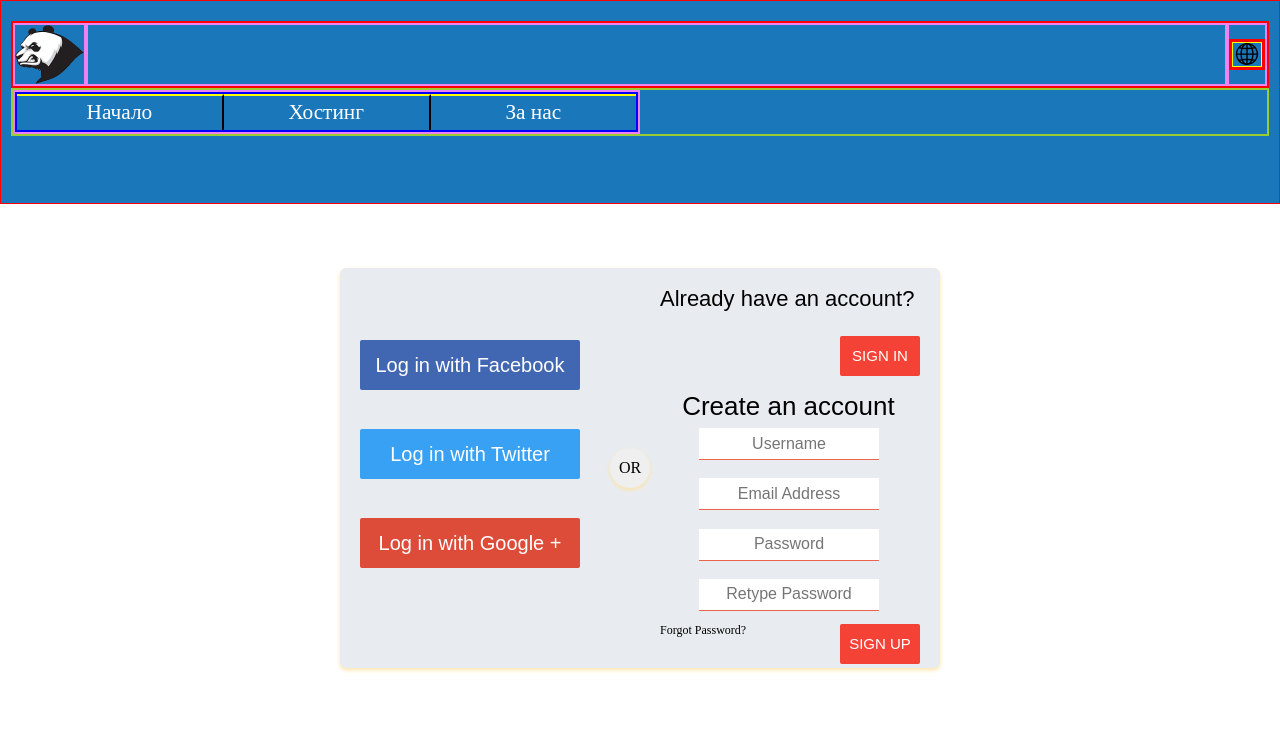
After one commit to LightNeverDies/ResonanceBG_Project1, a PHP site: page /singin.php in a window 1280 px wide. The commit adds this page. Shown: the top 731 px of the page. Run offline with PHP 8.4, Linux system fonts and the light colour scheme; data that the repository does not hold is empty.

Commit message:
Login/Register Form

```diff
--- a/index.php
+++ b/index.php
@@ -15,6 +15,7 @@
                <?php include("header.php") ?>
             </header>
             <main>
+
             </main>
             <footer>
 
--- /dev/null
+++ b/scripts/change_form.js
@@ -0,0 +1,3 @@
+$('.signIn a').click(function(){
+    $('.signup-box').animate({height: "toggle", opacity: "toggle"}, "slow");
+});
--- /dev/null
+++ b/singin.php
@@ -0,0 +1,81 @@
+<!DOCTYPE html>
+<html>
+    <head>
+        <title>Resonance Services</title>
+        <meta charset="utf-8">
+        <meta name="viewport" content="width=device-width, initial-scale=1">
+        <link rel="stylesheet" type="text/css" href="styles/scss/main.css"/>
+        <script src="https://code.jquery.com/jquery-3.4.1.min.js"></script>
+        <script>window.jQuery || document.write('<script src="/libs/jquery-3.4.1.min.js"><\/script>');</script>
+    </head>
+    <body>
+       <div class="main-wrapper">
+            <header>
+                <!--Include Header and Navigation-->
+               <?php include("header.php") ?>
+            </header>
+            <main>
+
+                  <!--SignUp Form-->
+                  <div class="signup-box">
+                    <div class="left-box">
+                        <h3>Already have an account?</h3>
+                        <button class="signIn"> <a href="#">Sign In</a> </button>
+
+                      <div class="box">
+                        <h1>Create an account</h1>
+                        <form method="Post" >
+                            <input type="text" name="username" placeholder="Username" required>
+                            <input type="email" name="e_address" placeholder="Email Address" required>
+                            <input type="password" id="password" name="password" placeholder="Password" pattern="(?=.*\d)(?=.*[a-z])(?=.*[A-Z]).{8,}" title="Must contain at least one number and one uppercase and lowercase letter, and at least 8 or more characters" required>
+                            <input type="password" id="confirm_password" name="retypepassword" placeholder="Retype Password" required>
+                            <input type="submit" name="signup-button" value="Sign Up">
+                            <label class="fgp" href="#">Forgot Password?<label>
+                        </form>
+                        </div>
+                        </div>
+                        <div class="right-box">
+                            <span class="signinwith"></span>
+                            <button class="social facebook"> Log in with Facebook </button>
+                            <button class="social twitter"> Log in with Twitter </button>
+                            <button class="social google"> Log in with Google + </button>
+                        </div>
+                        <div class="or">OR</div>
+                  </div>
+                    <!--End Form-->
+
+                    <!--Sign In Form-->
+                    <div class="signin-box">
+                        <div class="center-box">
+                            <form method="Post">
+                                <input type="email" placeholder="email">
+                                <input type="password" placeholder="password">
+                                <input type="checkbox" checked="checked" name="remember"> Remember me
+                                <input type="submit" name="signin" value="Sign In">
+                            </form>
+                            <div class="bottom-box">
+                            </div>
+                        <div>
+                    </div>
+                    <!--End Form-->
+
+                    <!--Forgot Password in Form-->
+                    <div class="forgot_password">
+                        <div class="left-box">
+                            <form method="Post">
+                            <input type="email" name="e_address" placeholder="Email Address">
+                            <input type="password" id="password" name="password" placeholder="Password">
+                            </form>
+                        </div>
+                    </div>
+                    <!--End Form-->
+
+            </main>
+            <footer>
+            </footer>
+       </div>
+       <script src="scripts/lang-bar.js"></script>
+       <script src="scripts/check_password.js"></script>
+       <script src="scripts/change_form.js"></script>
+    </body>
+</html>
--- a/styles/scss/components/_nav_bar.scss
+++ b/styles/scss/components/_nav_bar.scss
@@ -116,8 +116,9 @@ label{
       #toggle:checked + .hamb::before
       {
          content: "\2716";
-         position: absolute;
+         position: relative;
          color:white;
+         margin:0;
       }
 
 
--- a/styles/scss/main.css
+++ b/styles/scss/main.css
@@ -435,14 +435,6 @@ header .header-bottom {
   }
 }
 
-body {
-  background: gray;
-}
-
-p {
-  color: white;
-}
-
 /*Components*/
 .logo {
   width: 69px;
@@ -651,8 +643,9 @@ label {
   }
   #toggle:checked + .hamb::before {
     content: "\2716";
-    position: absolute;
+    position: relative;
     color: white;
+    margin: 0;
   }
 }
 
@@ -663,7 +656,224 @@ label {
   height: 100%;
   -ms-grid-columns: 100%;
       grid-template-columns: 100%;
-  -ms-grid-rows: 100%;
-      grid-template-rows: 100%;
+  -ms-grid-rows: auto auto;
+      grid-template-rows: auto auto;
+}
+
+.signup-box {
+  height: 400px;
+  width: 600px;
+  position: relative;
+  margin: 5% auto;
+  background-color: #e8ecf1;
+  -webkit-box-shadow: 0 2px 4px #fde3a7;
+          box-shadow: 0 2px 4px #fde3a7;
+  border-radius: 6px;
+}
+
+.left-box {
+  position: absolute;
+  top: 0;
+  right: 0;
+  -webkit-box-sizing: border-box;
+          box-sizing: border-box;
+  padding: 20px;
+  height: 200px;
+  width: 300px;
+}
+
+.box {
+  margin-top: 5%;
+}
+
+h3 {
+  text-align: left;
+  margin: 0 0 10% 0;
+  font-size: 22px;
+  font-family: "Market Sans",Arial,sans-serif;
+}
+
+.signIn {
+  width: 80px;
+  height: 40px;
+  background-color: #f44336;
+  border: none;
+  border-radius: 2px;
+  font-family: "Market Sans",Arial,sans-serif;
+  font-size: 15px;
+  text-transform: uppercase;
+  color: white;
+  float: right;
+}
+
+.signIn:hover,
+.signIn:focus {
+  -webkit-transition: 0.2s ease;
+  transition: 0.2s ease;
+  color: #ec644b;
+}
+
+a {
+  text-decoration: none;
+  color: white;
+}
+
+h1 {
+  display: inline-block;
+  padding: 4px;
+  font-size: 26px;
+  text-align: right;
+  margin: 5% 0 0 7%;
+  font-family: "Market Sans",Arial,sans-serif;
+}
+
+input[type="text"],
+input[type="password"],
+input[type="email"] {
+  -webkit-box-sizing: border-box;
+          box-sizing: border-box;
+  width: 180px;
+  height: 32px;
+  margin: 2% 0 5%  15%;
+  outline: 0;
+  border: none;
+  text-align: center;
+  border-bottom: 1px solid #ec644b;
+  font-family: "Market Sans",Arial,sans-serif;
+  font-size: 16px;
+  -webkit-transition: 0.2s ease;
+  transition: 0.2s ease;
+}
+
+input[type="text"]:focus,
+input[type="password"]:focus,
+input[type="email"]:focus {
+  text-align: start;
+  width: 200px;
+}
+
+input[type="submit"] {
+  width: 80px;
+  height: 40px;
+  background-color: #f44336;
+  border: none;
+  border-radius: 2px;
+  font-family: "Market Sans",Arial,sans-serif;
+  font-size: 15px;
+  text-transform: uppercase;
+  color: white;
+  float: right;
+}
+
+input[type="submit"]:hover,
+input[type="submit"]:focus {
+  -webkit-transition: 0.2s ease;
+  transition: 0.2s ease;
+  color: #ec644b;
+}
+
+.right-box {
+  position: absolute;
+  top: 0;
+  left: 0;
+  -webkit-box-sizing: border-box;
+          box-sizing: border-box;
+  padding: 20px;
+  width: 300px;
+  height: 200px;
+}
+
+button.social {
+  margin: 20% 0 -5% 0;
+  width: 220px;
+  height: 50px;
+  border: none;
+  border-radius: 2px;
+  color: #fff;
+  font-family: "Market Sans",Arial,sans-serif;
+  font-size: 20px;
+  -webkit-transition: 0.2s ease;
+  transition: 0.2s ease;
+}
+
+.facebook {
+  background-color: #4267B2;
+}
+
+.twitter {
+  background-color: #38A1F3;
+}
+
+.google {
+  background-color: #DD4B39;
+}
+
+.or {
+  position: absolute;
+  top: 180px;
+  left: 270px;
+  width: 40px;
+  height: 40px;
+  background: #efefef;
+  border-radius: 50%;
+  -webkit-box-shadow: 0 2px 4px #fde3a7;
+          box-shadow: 0 2px 4px #fde3a7;
+  line-height: 40px;
+  text-align: center;
+}
+
+.fgp {
+  display: block;
+  font-size: 12px;
+  color: black;
+}
+
+@media only screen and (max-width: 768px) {
+  .signup-box {
+    height: 500px;
+    width: 300px;
+    position: relative;
+    margin: 5% auto;
+    background-color: #e8ecf1;
+    -webkit-box-shadow: 0 2px 4px #fde3a7;
+            box-shadow: 0 2px 4px #fde3a7;
+    border-radius: 6px;
+  }
+  .right-box {
+    top: 77%;
+    left: -5%;
+  }
+  button.social {
+    display: absolute;
+    width: 290px;
+    height: 30px;
+    margin: 0;
+  }
+  .or {
+    display: none;
+  }
+}
+
+.signin-box {
+  display: none;
+  height: 300px;
+  width: 350px;
+  position: relative;
+  margin: 5% auto;
+  background-color: #e8ecf1;
+  -webkit-box-shadow: 0 2px 4px #fde3a7;
+          box-shadow: 0 2px 4px #fde3a7;
+  border-radius: 6px;
+}
+
+.center-box {
+  height: 200px;
+  width: 200px;
+  margin: auto;
+  font-size: 14px;
+}
+
+.forgot_password {
+  display: none;
 }
 /*# sourceMappingURL=main.css.map */
--- a/styles/scss/main.scss
+++ b/styles/scss/main.scss
@@ -24,3 +24,4 @@
 @import "pages/_about";
 @import "pages/_index";
 @import "pages/_vpshosting";
+@import "pages/_singin";
--- a/styles/scss/pages/_index.scss
+++ b/styles/scss/pages/_index.scss
@@ -2,6 +2,6 @@
     display:grid;
     height: 100%;
     grid-template-columns: 100%;
-    grid-template-rows: 100%;
+    grid-template-rows: auto auto;
 
 }
--- /dev/null
+++ b/styles/scss/pages/_singin.scss
@@ -0,0 +1,237 @@
+// Full Form
+.signup-box{
+ height: 400px;
+ width: 600px;
+ position:relative;
+ margin:5% auto;
+ background-color:rgba(232, 236, 241, 1);
+ box-shadow:0 2px 4px rgba(253, 227, 167, 1);
+ border-radius: 6px;
+}
+// Left side of box
+.left-box{
+    position: absolute;
+    top:0;
+    right:0;
+    box-sizing: border-box;
+    padding: 20px;
+    height: 200px;
+    width: 300px;
+}
+
+// Around of form for Creating an Account
+.box{
+    margin-top:5%;
+}
+
+h3{
+    text-align: left;
+    margin:0 0 10% 0;
+    font-size: 22px;
+    font-family: "Market Sans",Arial,sans-serif;
+}
+//Style of button for the second form
+.signIn
+{
+
+    width:80px;
+    height: 40px;
+    background-color:#f44336;
+    border:none;
+    border-radius: 2px;
+    font-family: "Market Sans",Arial,sans-serif;
+    font-size: 15px;
+    text-transform: uppercase;
+    color:white;
+    float:right;
+}
+.signIn:hover,
+.signIn:focus{
+
+transition: 0.2s ease;
+color:rgba(236, 100, 75, 1);
+
+}
+a{
+    text-decoration: none;
+    color:white;
+}
+
+h1{
+    display:inline-block;
+    padding: 4px;
+    font-size:26px;
+    text-align: right;
+    margin: 5% 0 0 7%;
+    font-family: "Market Sans",Arial,sans-serif;
+}
+
+input[type="text"],
+input[type="password"],
+input[type="email"]{
+    box-sizing: border-box;
+    width:180px;
+    height: 32px;
+    margin: 2% 0 5%  15%;
+    outline: 0;
+    border:none;
+    text-align: center;
+    border-bottom: 1px solid rgba(236, 100, 75, 1);;
+    font-family: "Market Sans",Arial,sans-serif;
+    font-size:16px;
+    transition: 0.2s ease;
+}
+
+input[type="text"]:focus,
+input[type="password"]:focus,
+input[type="email"]:focus{
+    text-align: start;
+
+    width: 200px;
+}
+
+
+input[type="submit"]{
+    width:80px;
+    height: 40px;
+    background-color:#f44336;
+    border:none;
+    border-radius: 2px;
+    font-family: "Market Sans",Arial,sans-serif;
+    font-size: 15px;
+    text-transform: uppercase;
+    color:white;
+    float:right;
+}
+
+input[type="submit"]:hover,
+input[type="submit"]:focus{
+
+transition: 0.2s ease;
+color:rgba(236, 100, 75, 1);
+
+}
+// Right side of box
+.right-box
+{
+    position:absolute;
+    top:0;
+    left:0;
+    box-sizing: border-box;
+    padding: 20px;
+    width: 300px;
+    height: 200px;
+}
+
+// Social Buttons
+button.social
+{
+    margin: 20% 0 -5% 0;
+    width: 220px;
+    height: 50px;
+    border:none;
+    border-radius: 2px;
+    color:#fff;
+    font-family:"Market Sans",Arial,sans-serif;
+    font-size:20px;
+    transition: 0.2s ease;
+}
+
+//Social Media original colors
+.facebook
+{
+    background-color:#4267B2;
+}
+
+.twitter
+{
+    background-color:#38A1F3;
+}
+
+.google
+{
+    background-color:#DD4B39;
+}
+
+// Middle Icon Button
+.or
+{
+    position: absolute;
+    top:180px;
+    left:270px;
+    width: 40px;
+    height: 40px;
+    background: #efefef;
+    border-radius: 50%;
+    box-shadow: 0 2px 4px rgba(253, 227, 167, 1);
+    line-height: 40px;
+    text-align: center;
+}
+
+.fgp
+{
+    display:block;
+    font-size:12px;
+    color:black;
+}
+
+//Change styles for elements under 768px screen
+
+@media only screen and (max-width:768px)
+{
+    .signup-box{
+        height: 500px;
+        width: 300px;
+        position:relative;
+        margin:5% auto;
+        background-color:rgba(232, 236, 241, 1);
+        box-shadow:0 2px 4px rgba(253, 227, 167, 1);
+        border-radius: 6px;
+       }
+
+       .right-box{
+        top:77%;
+        left:-5%;
+       }
+
+       button.social
+       {
+           display:absolute;
+           width: 290px;
+           height: 30px;
+           margin:0;
+       }
+
+       .or{
+           display:none;
+       }
+}
+
+// Second Form Style
+
+.signin-box
+{
+    display:none;
+    height: 300px;
+    width: 350px;
+    position:relative;
+    margin:5% auto;
+    background-color:rgba(232, 236, 241, 1);
+    box-shadow:0 2px 4px rgba(253, 227, 167, 1);
+    border-radius: 6px;
+}
+
+.center-box
+{
+    height: 200px;
+    width: 200px;
+    margin:auto;
+    font-size:14px;
+}
+
+
+// Third Form Style
+.forgot_password
+{
+    display:none;
+}
```
Also changed, not shown: scripts/check_password.js (added, +15 -0 lines), styles/scss/layout/_main.scss (deleted, +0 -7 lines).
